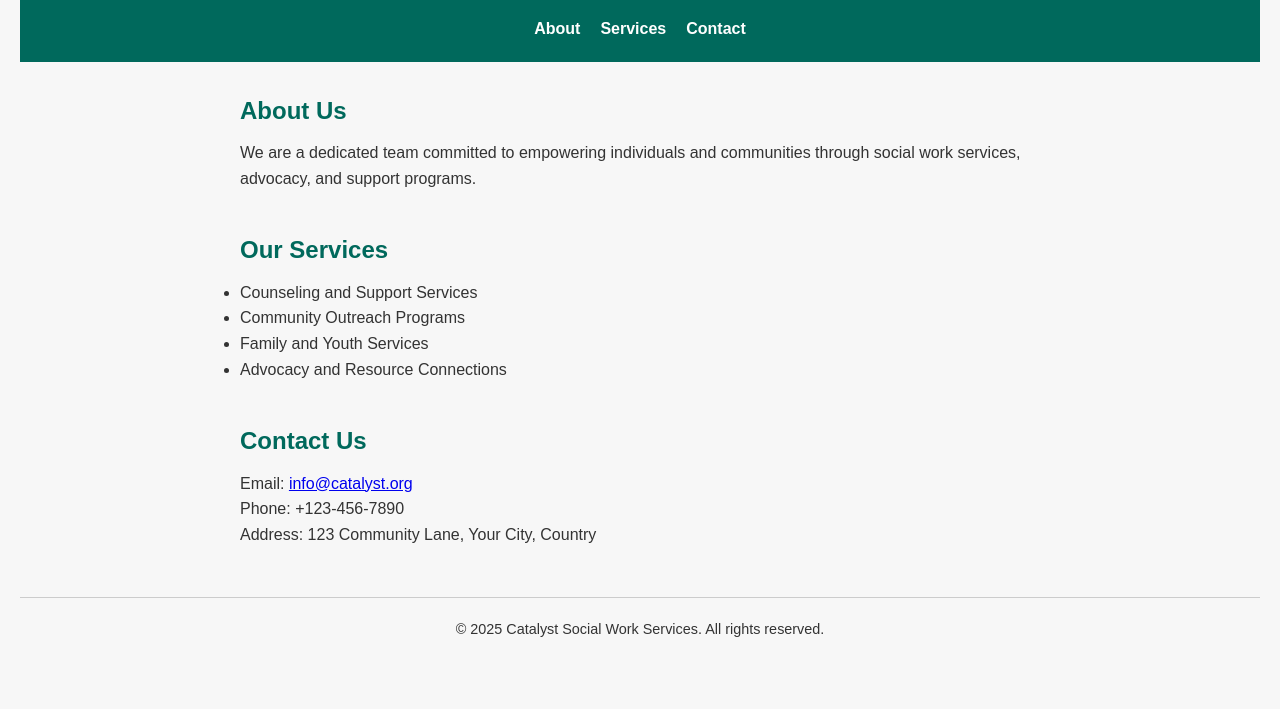
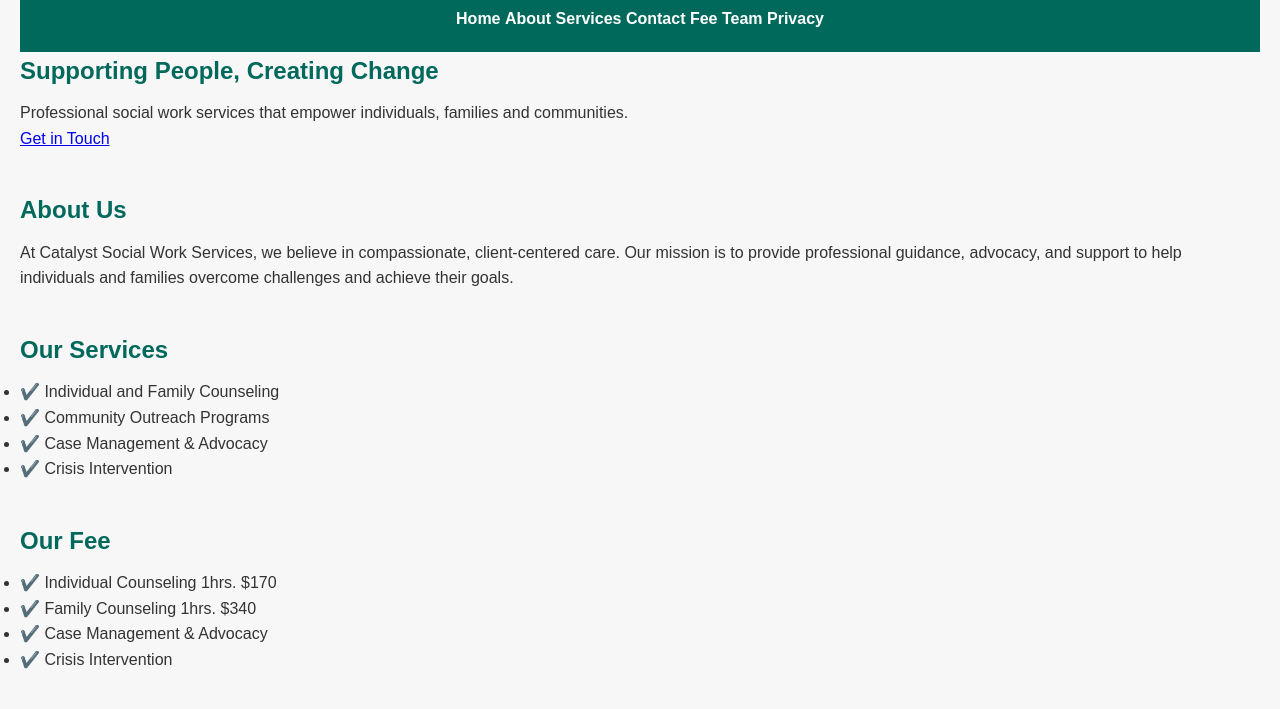
Before and after one commit to kurumbath82-web/Catalyst, a plain HTML site: page index.html in a window 1280 px wide. Shown: the part 85-794 px from the top of the page. Drawn offline with Linux system fonts and the light colour scheme.

Commit message:
Update index.html

```diff
--- a/index.html
+++ b/index.html
@@ -1,51 +1,87 @@
 <!DOCTYPE html>
 <html lang="en">
+
 <head>
-  <meta charset="UTF-8" />
-  <meta name="viewport" content="width=device-width, initial-scale=1.0"/>
+  <meta charset="UTF-8">
+  <meta name="viewport" content="width=device-width, initial-scale=1.0">
   <title>Catalyst Social Work Services</title>
-  <link rel="stylesheet" href="style.css"/>
+  <link rel="stylesheet" href="style.css">
 </head>
+
 <body>
+  <!-- Header -->
   <header>
     <h1>Catalyst Social Work Services</h1>
     <nav>
-      <ul>
-        <li><a href="#about">About</a></li>
-        <li><a href="#services">Services</a></li>
-        <li><a href="#contact">Contact</a></li>
-      </ul>
+      <a href="#home">Home</a>
+      <a href="#about">About</a>
+      <a href="#services">Services</a>
+      <a href="#contact">Contact</a>
+      <a href="#Fee">Fee</a>
+      <a href="#Fee">Team</a>
+      <a href="#contact">Privacy</a>
     </nav>
   </header>
 
-  <main>
+  <!-- Home Section -->
+  <section id="home" class="hero">
+    <h2>Supporting People, Creating Change</h2>
+    <p>Professional social work services that empower individuals, families and communities.</p>
+    <a href="#contact" class="btn">Get in Touch</a>
+  </section>
+
+  <!-- About Section -->
   <section id="about">
     <h2>About Us</h2>
-      <p>We are a dedicated team committed to empowering individuals and communities through social work services, advocacy, and support programs.</p>
+    <p>
+      At Catalyst Social Work Services, we believe in compassionate, client-centered care.
+      Our mission is to provide professional guidance, advocacy, and support to help
+      individuals and families overcome challenges and achieve their goals.
+    </p>
   </section>
-
+  <!-- Services Section -->
   <section id="services">
     <h2>Our Services</h2>
     <ul>
-        <li>Counseling and Support Services</li>
-        <li>Community Outreach Programs</li>
-        <li>Family and Youth Services</li>
-        <li>Advocacy and Resource Connections</li>
+      <li>✔️ Individual and Family Counseling</li>
+      <li>✔️ Community Outreach Programs</li>
+      <li>✔️ Case Management & Advocacy</li>
+      <li>✔️ Crisis Intervention</li>
+    </ul>
+
+    </p>
+    </p>
+  </section>
+  <!-- Services Section -->
+  <section id="services">
+    <h2>Our Fee</h2>
+    <ul>
+      <li>✔️ Individual Counseling 1hrs. $170</li>
+      <li>✔️ Family Counseling 1hrs. $340</li>
+      <li>✔️ Case Management & Advocacy</li>
+      <li>✔️ Crisis Intervention</li>
     </ul>
   </section>
 
+  <!-- Contact Section -->
   <section id="contact">
     <h2>Contact Us</h2>
-      <p>Email: <a href="mailto:info@catalyst.org">info@catalyst.org</a></p>
-      <p>Phone: +123-456-7890</p>
-      <p>Address: 123 Community Lane, Your City, Country</p>
+    <p>Email: <a href="mailto:info@catalystsocialwork.com">info@catalystsocialwork.com</a></p>
+    <p>Phone: (123) 456-7890</p>
+    <form>
+      <input type="text" placeholder="Your Name" required>
+      <input type="email" placeholder="Your Email" required>
+      <textarea placeholder="Your Message" required></textarea>
+      <button type="submit">Send Message</button>
+    </form>
   </section>
-  </main>
 
+  <!-- Footer -->
   <footer>
-    <p>&copy; 2025 Catalyst Social Work Services. All rights reserved.</p>
+    <p>© 2025 Catalyst Social Work Services. All rights reserved.</p>
   </footer>
 
   <script src="script.js"></script>
 </body>
+
 </html>
```
Lines whose indentation alone changed are shown as unchanged.
